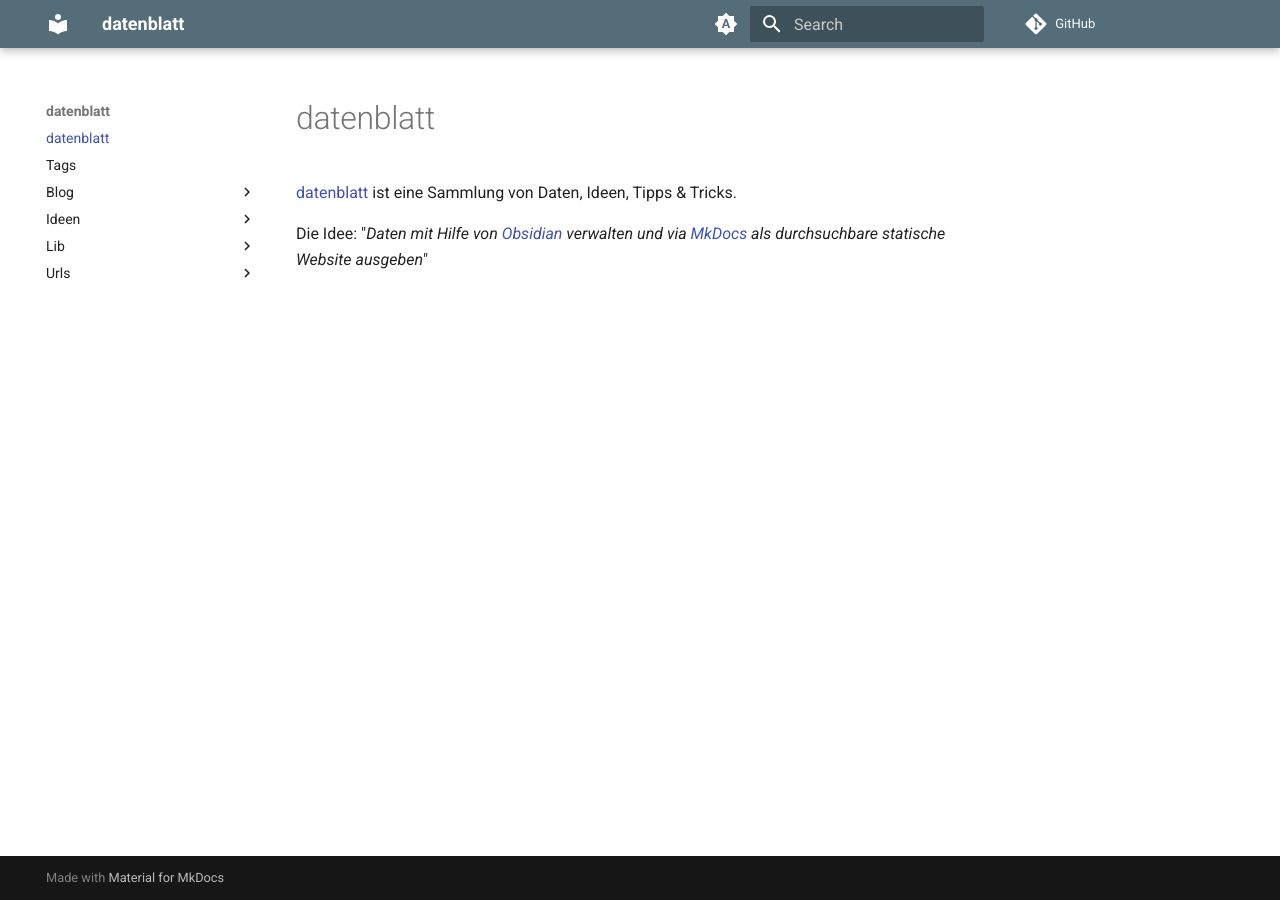
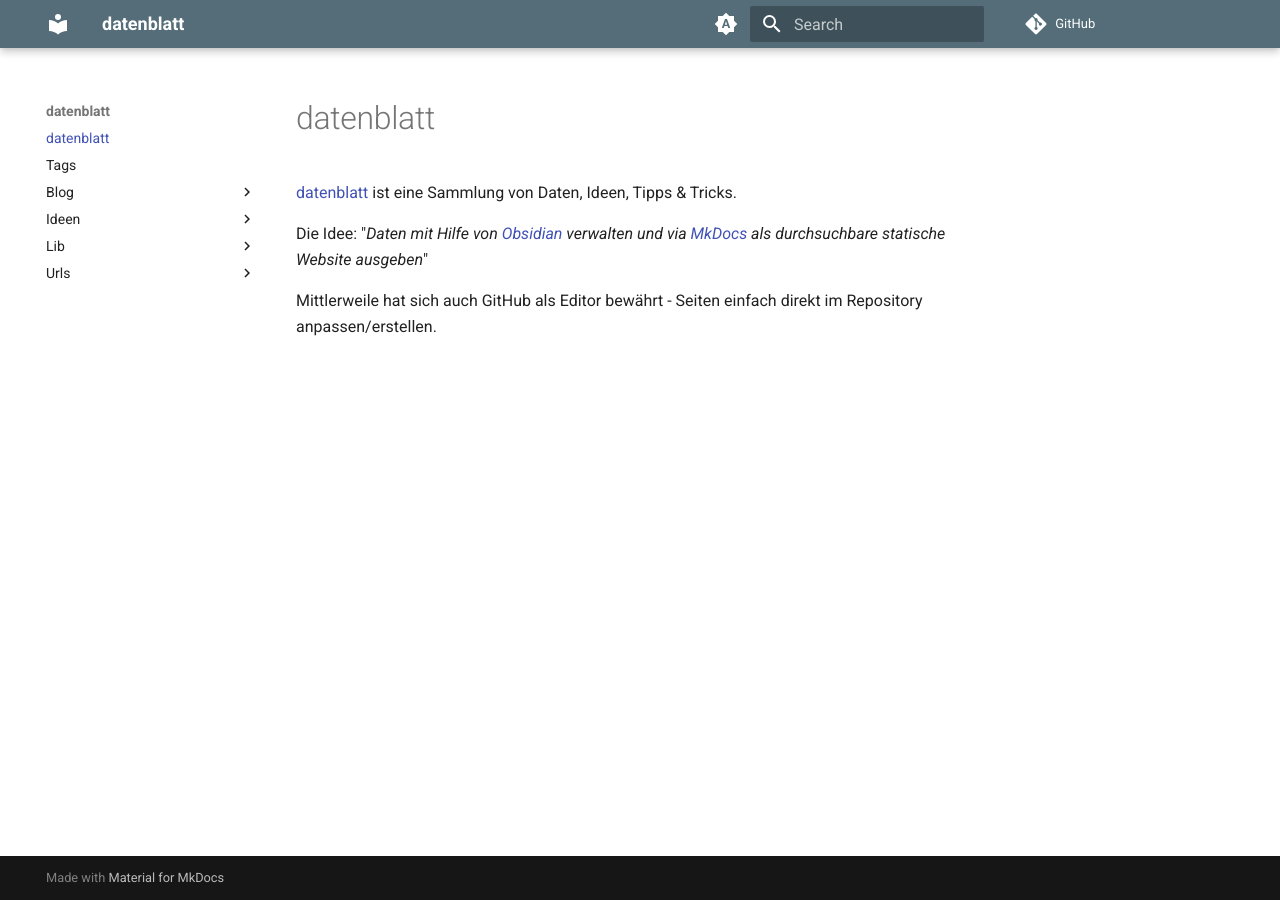
Before and after one commit to revooms/datenblatt, an MkDocs documentation site: the page built from data/index.md, in a window 1280 px wide. Built offline with MkDocs 1.6.1 and Material for MkDocs 9.7.7, drawn with Linux system fonts in a browser that asks for light colours; comment, search, counter and statistics services are not loaded.

Commit message:
Update index.md

```diff
--- a/data/index.md
+++ b/data/index.md
@@ -3,3 +3,5 @@
 [datenblatt](https://revooms.github.io/datenblatt/) ist eine Sammlung von Daten, Ideen, Tipps & Tricks.
 
 Die Idee: "_Daten mit Hilfe von [Obsidian](https://obsidian.md/) verwalten und via [MkDocs](https://www.mkdocs.org/) als durchsuchbare statische Website ausgeben_"
+
+Mittlerweile hat sich auch GitHub als Editor bewährt - Seiten einfach direkt im Repository anpassen/erstellen.
```
